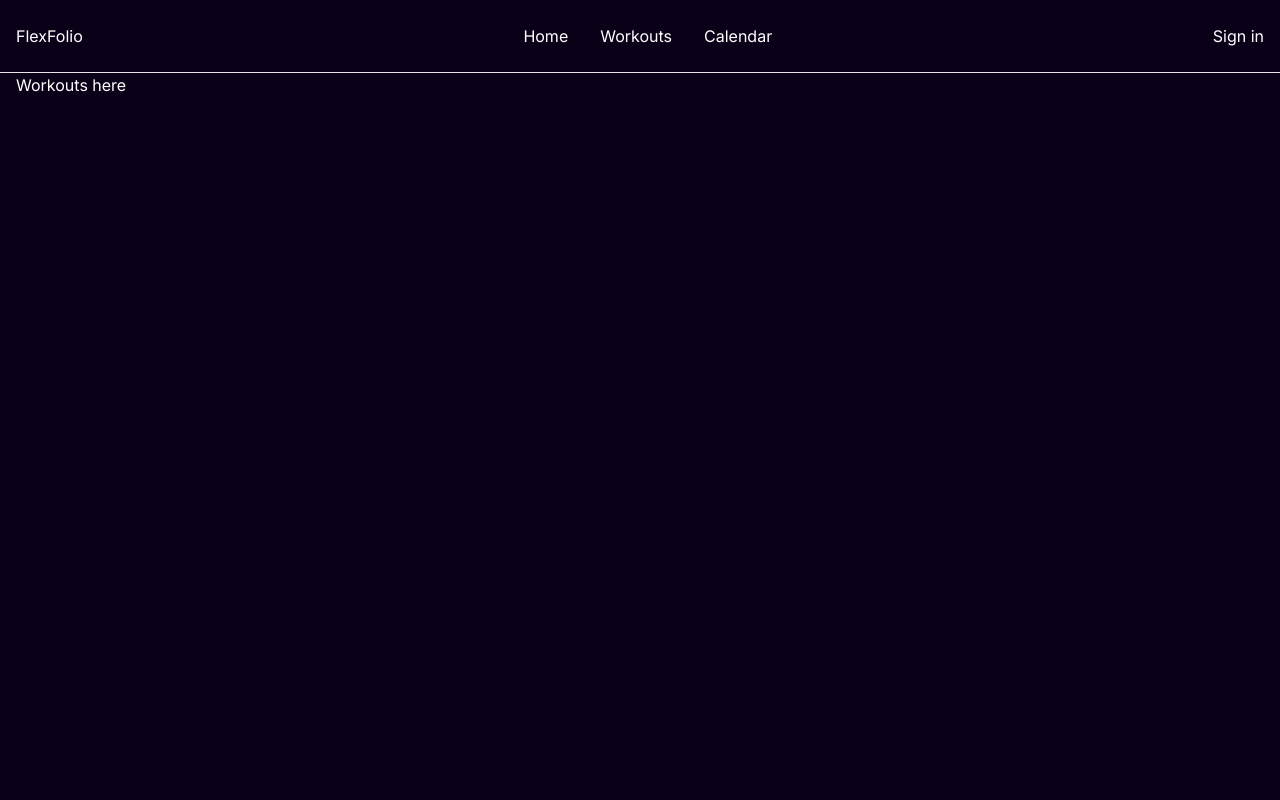
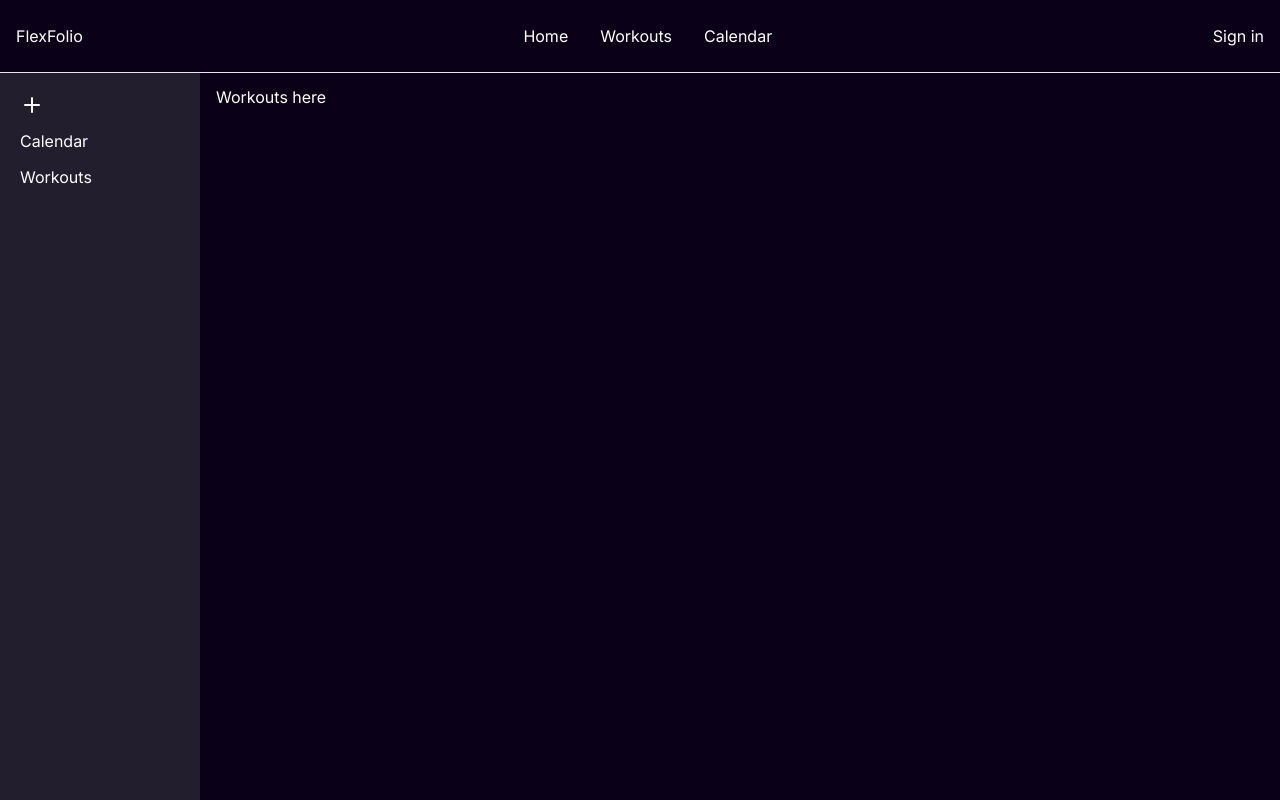
Before and after one commit to mjBerhe/flexfolio, a Next.js app: page /dashboard/workouts in a window 1280 px wide. Built offline with nearby package versions, Linux system fonts and the light colour scheme; no server answers.

Commit message:
layout rework

```diff
--- a/src/app/dashboard/layout.tsx
+++ b/src/app/dashboard/layout.tsx
@@ -1,4 +1,5 @@
 import Link from "next/link";
+import { Plus } from "lucide-react";
 
 export const metadata = {
   title: "FlexFolio Dashboard",
@@ -13,15 +14,19 @@ export default function DashboardLayout({
 }) {
   return (
     <div className="flex w-full flex-grow text-white">
-      {/* <SideBar /> */}
-      <div className="mx-auto w-full max-w-7xl px-4">{children}</div>
+      <SideBar />
+      {/* <div className="mx-auto w-full max-w-7xl px-4">{children}</div> */}
+      <div className="mx-4 my-3 flex w-full">{children}</div>
     </div>
   );
 }
 
 const SideBar: React.FC = () => {
   return (
-    <div className="flex flex-col gap-3 border p-3">
+    <div className="flex min-w-[200px] flex-col gap-3 bg-dark-200 px-5 pt-5">
+      <Link href="/dashboard/new">
+        <Plus />
+      </Link>
       <Link href={"/dashboard"}>Calendar</Link>
       <Link href={"/dashboard/workouts"}>Workouts</Link>
     </div>
--- /dev/null
+++ b/src/app/dashboard/new/layout.tsx
@@ -0,0 +1,17 @@
+export const metadata = {
+  title: "FlexFolio Workouts",
+  description: "flex your folio at flexflexio",
+  icons: [{ rel: "icon", url: "/favicon.ico" }],
+};
+
+export default function NewWorkoutLayout({
+  children,
+}: {
+  children: React.ReactNode;
+}) {
+  return (
+    <div className="flex flex-grow text-white">
+      <div>{children}</div>
+    </div>
+  );
+}
--- /dev/null
+++ b/src/app/dashboard/new/page.tsx
@@ -0,0 +1,73 @@
+"use client";
+
+import { useState } from "react";
+import { cn } from "../../lib/utils";
+import { Input } from "../../_components/ui/input";
+import { SelectExercise } from "../../_components/selectExercise";
+import dayjs, { Dayjs } from "dayjs";
+import { Button } from "../../_components/ui/button";
+
+const today = dayjs();
+
+export default function NewWorkoutPage() {
+  return (
+    <div className="flex h-full w-full min-w-[600px] flex-grow rounded-lg bg-dark-200">
+      <div>
+        <Input
+          placeholder="Enter Workout Name"
+          className={cn(
+            "h-auto border-none bg-transparent p-0 outline-none focus:border-none focus:outline-none",
+            "w-[250px] text-xl font-normal text-white",
+          )}
+        />
+      </div>
+    </div>
+  );
+}
+
+// export default function AddWorkout() {
+//   const [isAddingNewWorkout, setIsAddingNewWorkout] = useState<boolean>(false);
+//   const [isAddingExercise, setIsAddingExercise] = useState<boolean>(false);
+//   const [selectedDay, setSelectedDay] = useState<dayjs.Dayjs>(today);
+
+//   return (
+//     <div className="flex gap-x-4">
+//       <div
+//         className="flex h-[250px] w-[250px] cursor-pointer items-center justify-center rounded-lg border border-card bg-dark-200/90 hover:bg-dark-200"
+//         onClick={() => setIsAddingNewWorkout((prev) => !prev)}
+//       >
+//         Add New Workout
+//       </div>
+//       {isAddingNewWorkout && (
+//         <div className="flex w-[300px] flex-col gap-y-2 rounded-lg border border-card bg-dark-200/90 p-4">
+//           <div className="flex flex-col gap-y-1">
+//             <Input
+//               placeholder="Enter Workout Name"
+//               className={cn(
+//                 "h-auto border-none bg-transparent p-0 outline-none focus:border-none focus:outline-none",
+//                 "w-[250px] text-xl font-normal text-white",
+//               )}
+//             />
+//             <span className="text-sm text-primary-600">
+//               {selectedDay ? selectedDay.format("MMMM DD, YYYY") : "hello"}
+//             </span>
+//           </div>
+
+//           <div></div>
+
+//           <div className="flex flex-col">
+//             {isAddingExercise && <SelectExercise />}
+//             <div className="mt-4">
+//               <Button
+//                 className="w-full text-center"
+//                 onClick={() => setIsAddingExercise(true)}
+//               >
+//                 Add Exercises
+//               </Button>
+//             </div>
+//           </div>
+//         </div>
+//       )}
+//     </div>
+//   );
+// }
```
